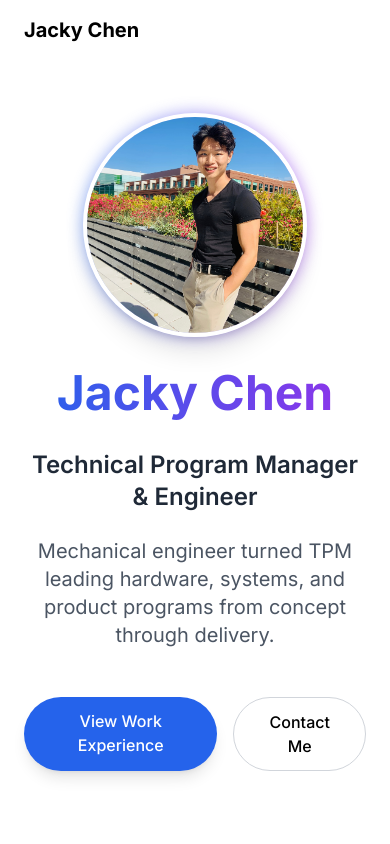
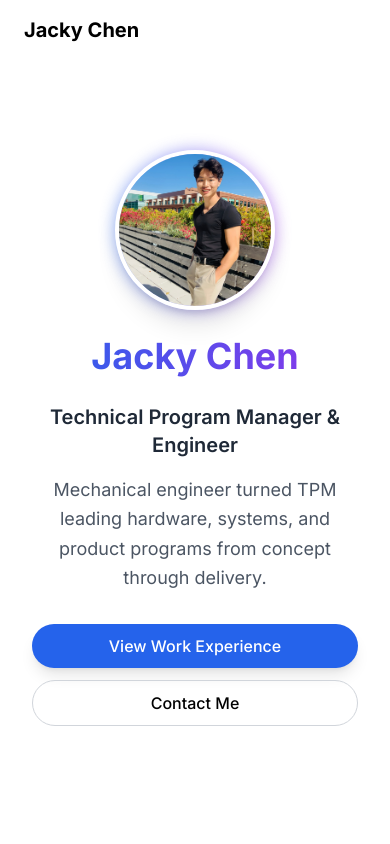
Before and after one commit to jackychen-dev/portfolio, a Next.js app: page / in a window 390 px wide. Shown: the top 844 px of the page. Built offline with nearby package versions, Linux system fonts and the light colour scheme.

Commit message:
Improve Hero section responsive design for better cross-screen consistency

```diff
--- a/components/Hero.tsx
+++ b/components/Hero.tsx
@@ -5,13 +5,13 @@ import Image from 'next/image'
 
 export default function Hero() {
   return (
-    <section className="min-h-screen flex items-center justify-center pt-20 pb-10">
-      <div className="container mx-auto px-6 text-center">
+    <section className="min-h-screen flex items-center justify-center pt-16 sm:pt-20 pb-8 sm:pb-10 px-4 sm:px-6">
+      <div className="container mx-auto max-w-5xl text-center">
         <motion.div
           initial={{ opacity: 0, scale: 0.5 }}
           animate={{ opacity: 1, scale: 1 }}
           transition={{ duration: 0.5 }}
-          className="mb-8 relative w-56 h-56 mx-auto"
+          className="mb-6 sm:mb-8 relative w-40 h-40 sm:w-48 sm:h-48 md:w-56 md:h-56 mx-auto"
         >
           <div className="absolute inset-0 bg-gradient-to-r from-blue-600 to-purple-600 rounded-full blur opacity-75 animate-pulse"></div>
           <div className="relative w-full h-full rounded-full overflow-hidden border-4 border-white dark:border-black shadow-xl">
@@ -31,10 +31,10 @@ export default function Hero() {
           animate={{ opacity: 1, y: 0 }}
           transition={{ duration: 0.5, delay: 0.2 }}
         >
-          <h1 className="text-5xl md:text-7xl font-bold mb-6 bg-clip-text text-transparent bg-gradient-to-r from-blue-600 to-purple-600 pb-2">
+          <h1 className="text-4xl sm:text-5xl md:text-6xl lg:text-7xl font-bold mb-4 sm:mb-6 bg-clip-text text-transparent bg-gradient-to-r from-blue-600 to-purple-600 pb-2 leading-tight">
             Jacky Chen
           </h1>
-          <h2 className="text-2xl md:text-4xl font-semibold text-gray-800 dark:text-gray-200 mb-6">
+          <h2 className="text-xl sm:text-2xl md:text-3xl lg:text-4xl font-semibold text-gray-800 dark:text-gray-200 mb-4 sm:mb-6 px-2">
             Technical Program Manager & Engineer
           </h2>
         </motion.div>
@@ -43,7 +43,7 @@ export default function Hero() {
           initial={{ opacity: 0, y: 20 }}
           animate={{ opacity: 1, y: 0 }}
           transition={{ duration: 0.5, delay: 0.4 }}
-          className="text-xl md:text-2xl text-gray-600 dark:text-gray-300 mb-12 max-w-3xl mx-auto"
+          className="text-lg sm:text-xl md:text-2xl text-gray-600 dark:text-gray-300 mb-8 sm:mb-12 max-w-3xl mx-auto px-4 leading-relaxed"
         >
           Mechanical engineer turned TPM leading hardware, systems, and product programs from concept through delivery.
         </motion.p>
@@ -52,17 +52,17 @@ export default function Hero() {
           initial={{ opacity: 0, y: 20 }}
           animate={{ opacity: 1, y: 0 }}
           transition={{ duration: 0.5, delay: 0.6 }}
-          className="flex justify-center gap-4"
+          className="flex flex-col sm:flex-row justify-center items-center gap-3 sm:gap-4 px-4"
         >
           <a
             href="#experience"
-            className="px-8 py-3 bg-blue-600 text-white rounded-full font-medium hover:bg-blue-700 transition-colors shadow-lg hover:shadow-blue-500/25"
+            className="w-full sm:w-auto px-6 sm:px-8 py-2.5 sm:py-3 bg-blue-600 text-white rounded-full font-medium hover:bg-blue-700 transition-colors shadow-lg hover:shadow-blue-500/25 text-base sm:text-lg"
           >
             View Work Experience
           </a>
           <a
             href="#contact"
-            className="px-8 py-3 border border-gray-300 dark:border-gray-700 rounded-full font-medium hover:bg-gray-50 dark:hover:bg-gray-900 transition-colors"
+            className="w-full sm:w-auto px-6 sm:px-8 py-2.5 sm:py-3 border border-gray-300 dark:border-gray-700 rounded-full font-medium hover:bg-gray-50 dark:hover:bg-gray-900 transition-colors text-base sm:text-lg"
           >
             Contact Me
           </a>
```
